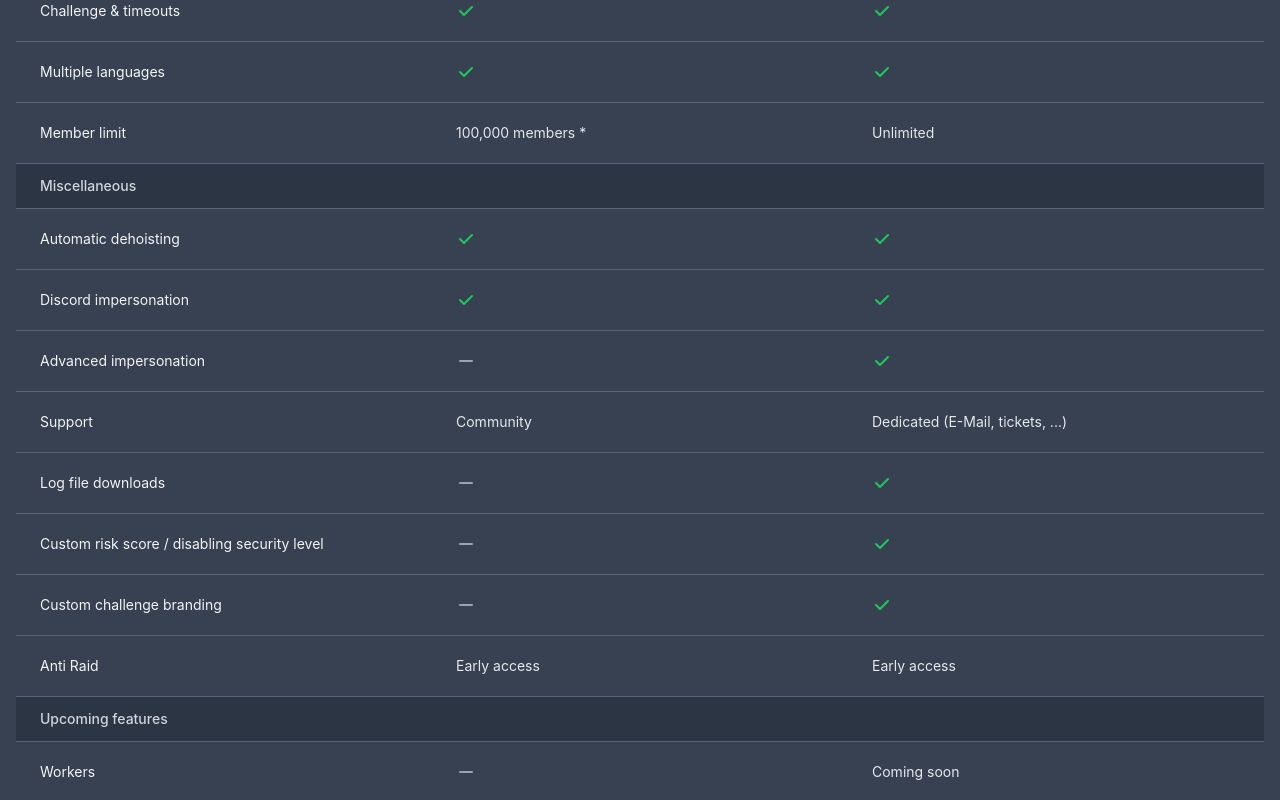
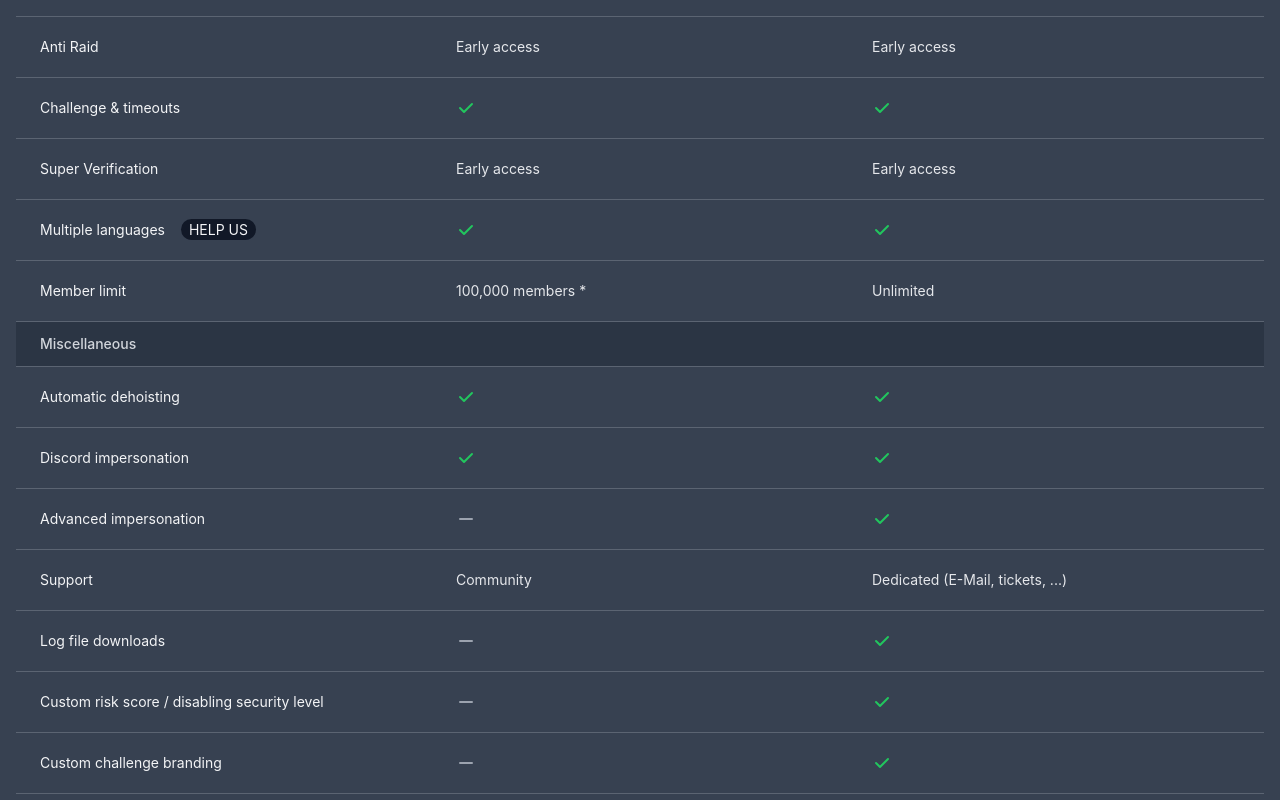
Before and after one commit to cleaner-bot/website, a Next.js app: page /pricing in a window 1280 px wide. Shown: the part 1540-2340 px from the top of the page. Built offline with nearby package versions, Linux system fonts and the light colour scheme.

Commit message:
update pricing

```diff
--- a/pages/pricing.jsx
+++ b/pages/pricing.jsx
@@ -11,6 +11,7 @@ const includedFeatures = [
     "Support (Discord & Mail)",
     "Advanced settings + custom branding",
     "Log file downloads",
+    "More than 100,000 members",
     "Workers*",
 ]
 const eligible = [
@@ -29,8 +30,10 @@ const sections = [
             { name: "Automatic Slowmode", tiers: { free: true, pro: true } },
             { name: "Dashboard", tiers: { free: true, pro: true } },
             { name: "Logging", tiers: { free: true, pro: true } },
+            { name: "Anti Raid", tiers: { free: "Early access", pro: "Early access" } },
             { name: "Challenge & timeouts", tiers: { free: true, pro: true } },
-            { name: "Multiple languages", tiers: { free: true, pro: true } },
+            { name: "Super Verification", tiers: { free: "Early access", pro: "Early access" } },
+            { name: "Multiple languages", tiers: { free: true, pro: true }, link: { text: "Help us", href: "/docs/i18n" } },
             { name: "Member limit", tiers: { free: "100,000 members *", pro: "Unlimited" } },
         ],
     },
@@ -44,16 +47,15 @@ const sections = [
             { name: "Log file downloads", tiers: { pro: true } },
             { name: "Custom risk score / disabling security level", tiers: { pro: true } },
             { name: "Custom challenge branding", tiers: { pro: true } },
-            { name: "Anti Raid", tiers: { free: "Early access", pro: "Early access" } },
+            { name: "Custom Super Verification branding", tiers: { pro: "Early access" } },
         ],
     },
     {
         name: "Upcoming features",
         features: [
+            { name: "Backups", tiers: { free: "Coming soon", pro: "Coming soon" } },
             { name: "Workers", tiers: { pro: "Coming soon" } },
-            { name: "Backups", tiers: { free: "Coming soon", pro: "Coming soon" } },
             { name: "Custom bot", tiers: { pro: "Coming soon" } },
-            { name: "Advanced Verification", tiers: { pro: "Coming soon" } },
         ]
     }
 ]
@@ -205,6 +207,11 @@ export default function Pricing() {
                                 <tr key={feature.name}>
                                     <th className="px-6 py-5 text-sm font-normal text-left text-gray-100" scope="row">
                                         {feature.name}
+                                        {feature.link && <Link href={feature.link.href}>
+                                            <a className="px-2 py-0.5 ml-4 text-sm uppercase bg-gray-900 hover:bg-gray-800 --anim rounded-full">
+                                                {feature.link.text}
+                                            </a>
+                                        </Link>}
                                     </th>
                                     {["free", "pro"].map(tier => (
                                         <td key={tier} className="px-6 py-5">
@@ -232,7 +239,7 @@ export default function Pricing() {
                 </tbody>
             </table>
             <p className="mt-6 text-xs text-gray-300">
-                * We will automatically active a <b>free four week trial</b> upon surpassing 100,000 members.
+                * We will automatically active a <b>free four week trial</b> if your server has more than 100,000 members.
             </p>
             <div className="pb-8 mt-20 border-t border-gray-550" />
             <Footer />
```
